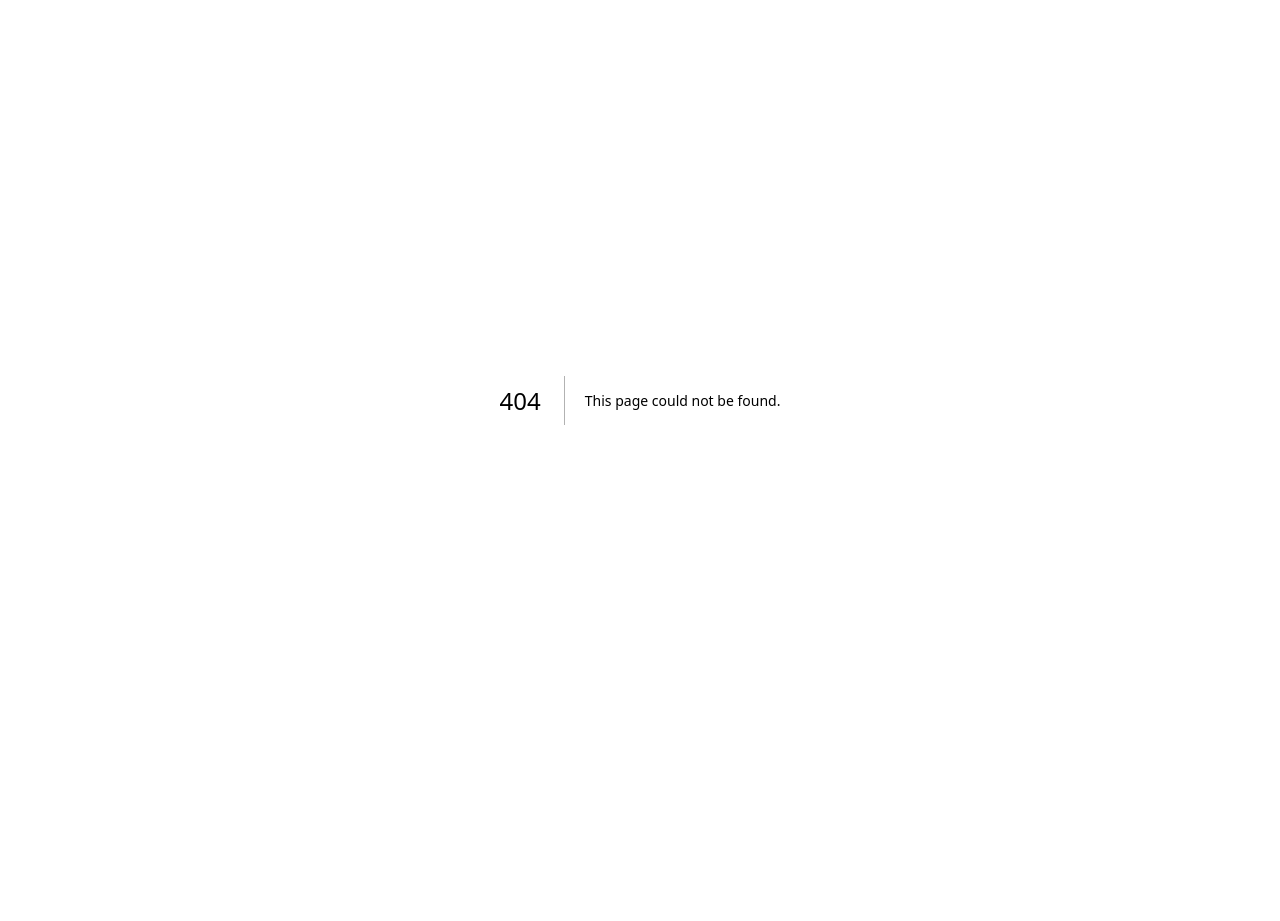
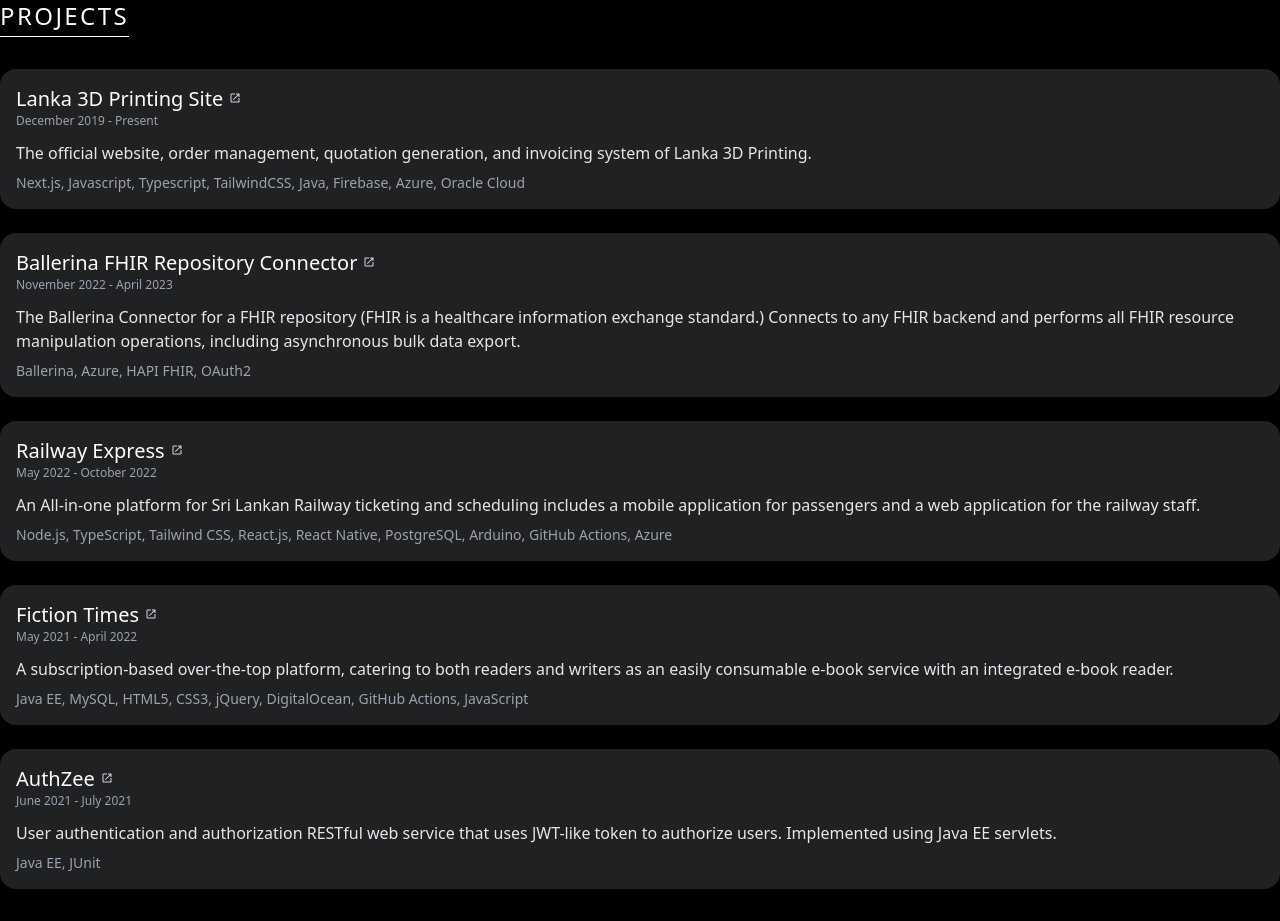
Before and after one commit to lilRaptor99/site, a Next.js app: page /sub-pages/projects in a window 1280 px wide. Before the commit this address had no page. Before the commit the page ends 800 px from the top, so only its background shows below. Built offline with nearby package versions, Linux system fonts and the light colour scheme; some icons are missing.

Commit message:
Add projects page

```diff
--- a/pages/index.tsx
+++ b/pages/index.tsx
@@ -9,6 +9,7 @@
 import { Drawer } from 'vaul';
 import ContactPage from './sub-pages/contact';
 import IntroPage from './sub-pages/intro';
+import ProjectsPage from './sub-pages/projects';
 
 const openSans = Open_Sans({ subsets: ['latin'] });
 
@@ -147,7 +148,7 @@
                           case SubPages.INTRO:
                             return <IntroPage />;
                           case SubPages.PROJECTS:
-                            return <h1>Projects Page</h1>;
+                            return <ProjectsPage />;
                           case SubPages.RESEARCH:
                             return <h1>Research Page</h1>;
                           case SubPages.CONTACT:
--- /dev/null
+++ b/pages/sub-pages/projects.tsx
@@ -0,0 +1,109 @@
+import { MdOutlineOpenInNew } from 'react-icons/md';
+
+export default function ProjectsPage() {
+  return (
+    <div>
+      <div className='w-fit mb-8'>
+        <h2 className='mb-1 text-2xl tracking-widest'>PROJECTS</h2>
+        <div role='separator' className='border-b border-white w-full' />
+      </div>
+
+      <div className='flex flex-col justify-center gap-6 mb-8'>
+        <ProjectCard
+          title='Lanka 3D Printing Site'
+          href='http://lanka3dprinting.com'
+          description='The official website, order management, quotation generation, and invoicing system of Lanka 3D Printing.'
+          technologies={[
+            'Next.js',
+            'Javascript',
+            'Typescript',
+            'TailwindCSS',
+            'Java',
+            'Firebase',
+            'Azure',
+            'Oracle Cloud',
+          ]}
+          timeString='December 2019 - Present'
+        />
+        <ProjectCard
+          title='Ballerina FHIR Repository Connector'
+          href='https://central.ballerina.io/ballerinax/health.clients.fhir/2.0.0'
+          description='The Ballerina Connector for a FHIR repository (FHIR is a healthcare information exchange standard.) Connects to any FHIR backend and performs all FHIR resource manipulation operations, including asynchronous bulk data export.'
+          technologies={['Ballerina', 'Azure', 'HAPI FHIR', 'OAuth2']}
+          timeString='November 2022 - April 2023'
+        />
+        <ProjectCard
+          title='Railway Express'
+          href='https://github.com/3rd-Year-Group-Project/railway-express'
+          description='An All-in-one platform for Sri Lankan Railway ticketing and scheduling includes a mobile application for passengers and a web application for the railway staff.'
+          technologies={[
+            'Node.js',
+            'TypeScript',
+            'Tailwind CSS',
+            'React.js',
+            'React Native',
+            'PostgreSQL',
+            'Arduino',
+            'GitHub Actions',
+            'Azure',
+          ]}
+          timeString='May 2022 - October 2022'
+        />
+        <ProjectCard
+          title='Fiction Times'
+          href='https://github.com/Team-17-2YGP/fiction-times-backend'
+          description='A subscription-based over-the-top platform, catering to both readers and writers as an easily consumable e-book service with an integrated e-book reader.'
+          technologies={[
+            'Java EE',
+            'MySQL',
+            'HTML5',
+            'CSS3',
+            'jQuery',
+            'DigitalOcean',
+            'GitHub Actions',
+            'JavaScript',
+          ]}
+          timeString='May 2021 - April 2022'
+        />
+        <ProjectCard
+          title='AuthZee'
+          href='https://github.com/lilRaptor99/AuthZee'
+          description='User authentication and authorization RESTful web service that uses JWT-like token to authorize users. Implemented using Java EE servlets.'
+          technologies={['Java EE', 'JUnit']}
+          timeString='June 2021 - July 2021'
+        />
+      </div>
+    </div>
+  );
+}
+
+function ProjectCard({
+  title,
+  href,
+  description,
+  technologies,
+  timeString,
+}: {
+  title: string;
+  href: string;
+  description: string;
+  technologies: string[];
+  timeString: string;
+}) {
+  return (
+    <div className='bg-gray-400/20 p-4 rounded-2xl'>
+      <a className='flex-1' href={href} target='_blank' rel='noopener noreferrer'>
+        <h3 className='text-xl font-medium inline pr-1'>{title}</h3>
+        <p className='inline-block text-gray-300 text-xs relative -right-0.5 -top-0.5'>
+          <MdOutlineOpenInNew />
+        </p>
+
+        <p className='mb-3 text-xs text-gray-400'>{timeString}</p>
+
+        <p className='mb-2 text-gray-200'>{description}</p>
+
+        <p className='text-sm text-gray-400'>{technologies.join(', ')}</p>
+      </a>
+    </div>
+  );
+}
```
